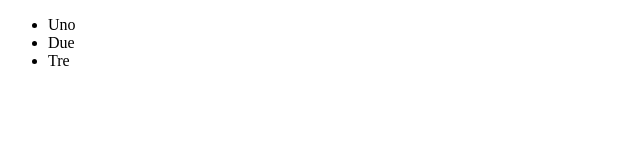
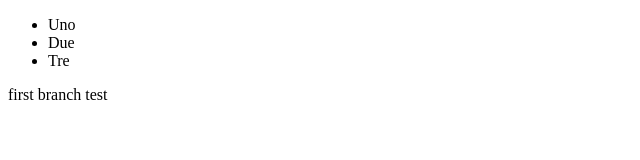
Before and after one commit to gluca1990/Test-Git, a plain HTML site: page index.html in a window 1280 px wide. Shown: the full height of the page, 0-640 px from the left. Drawn offline with Linux system fonts and the light colour scheme.

Commit message:
first test

```diff
--- a/index.html
+++ b/index.html
@@ -13,5 +13,9 @@
             <li><a href ="#"></a>Tre</li>
         </ul>
     </header>
+    <main>
+        <p>first branch test</p>
+    </main>
 </body>
+<script src="Assets/js/script.js"></script>
 </html>
```
Also changed, not shown: Assets/js/script.js (added).
